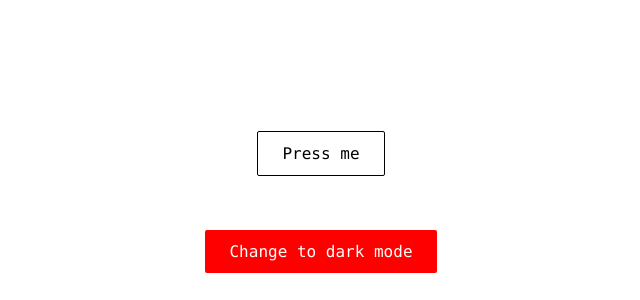
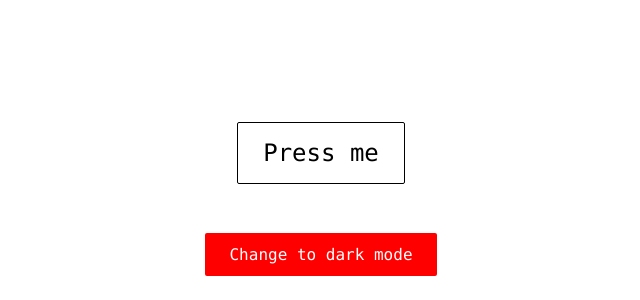
Before and after one commit to kleimaj/emotion-lesson, a React (Create React App) app: page / in a window 1280 px wide. Shown: the part 500-800 px from the top of the page, without its empty margins (319-959 px from the left). Built offline with nearby package versions, Linux system fonts and the light colour scheme; what emotion-theming would draw is missing.

Commit message:
adds props to buttons

```diff
--- a/src/App.js
+++ b/src/App.js
@@ -41,7 +41,7 @@ function App() {
     <ThemeProvider theme={isDark ? themeDark : themeLight}>
       <Container>
         <SignUpModal showModal={showModal} setShowModal={setShowModal} />
-        <SecondaryButton onClick={() => setShowModal(!showModal)}>
+        <SecondaryButton large onClick={() => setShowModal(!showModal)}>
           Press me
         </SecondaryButton>
         <PrimaryButton onClick={() => setIsDark(!isDark)}>
--- a/src/components/Buttons.js
+++ b/src/components/Buttons.js
@@ -1,8 +1,8 @@
 import styled from '@emotion/styled';
 
 export const Button = styled.button`
-  padding: 12px 24px;
-  font-size: 1rem;
+  padding: ${(props) => (props.large ? `16px 25px` : `12px 24px`)};
+  font-size: ${(props) => (props.large ? `1.5rem` : `1rem`)};
   border-radius: 2px;
   min-width: 100px;
   cursor: pointer;
```
Also changed, not shown: 1 other file (tests, documents, lock files or other folders).
